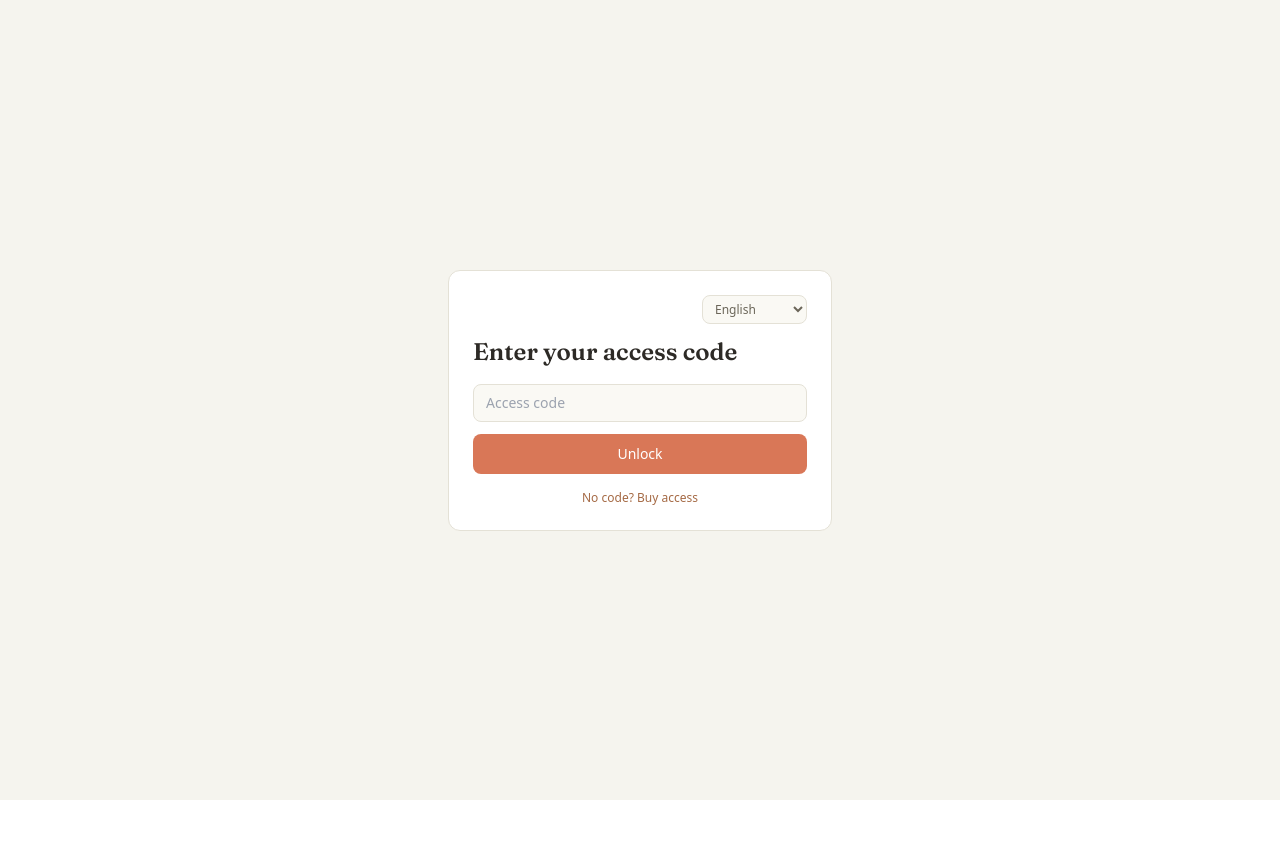
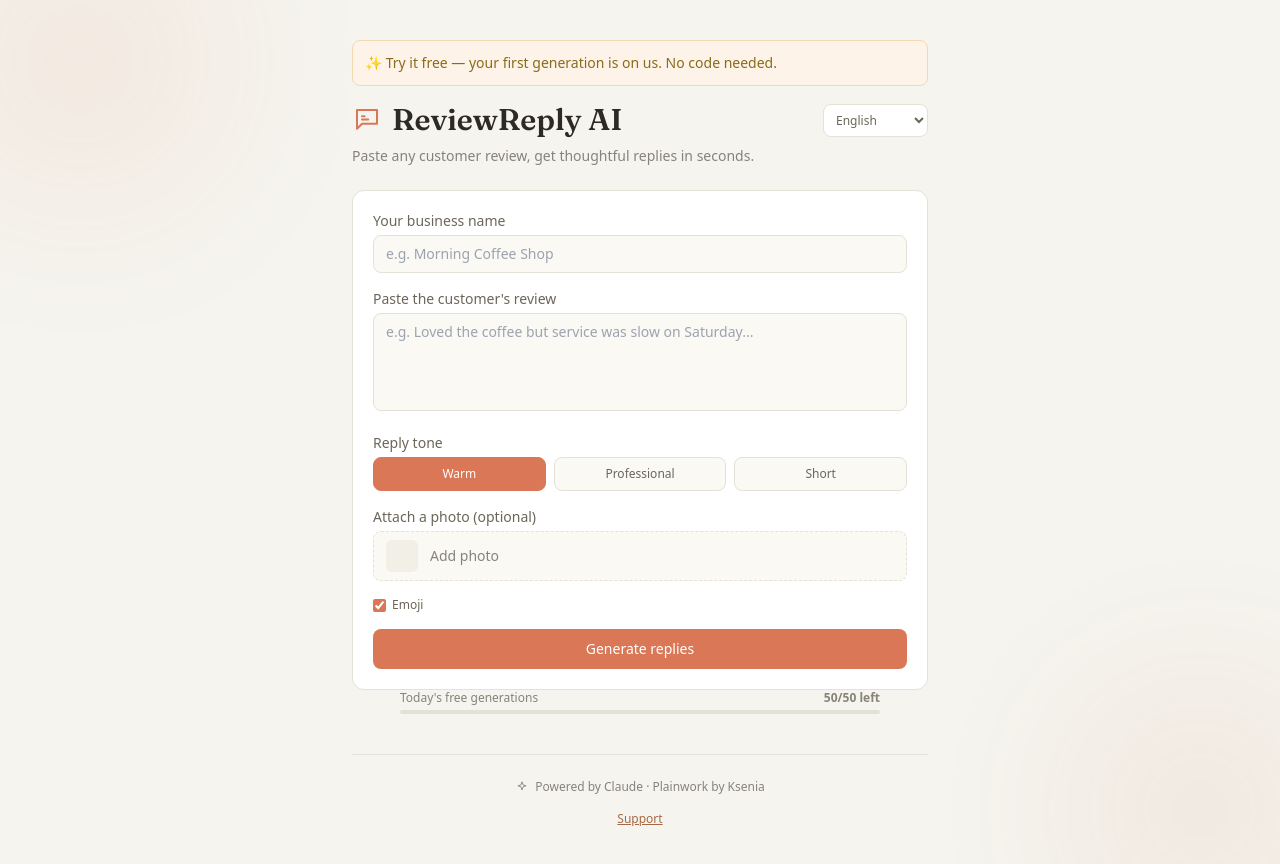
Before and after one commit to kssw117-sudo/reviewreply-ai, a React (Vite) app: page / in a window 1280 px wide. Shown: the top 864 px of the page. Before the commit the page ends 800 px from the top, so only its background shows below. Built offline with nearby package versions, Linux system fonts and the light colour scheme.

Commit message:
Update App.jsx

```diff
--- a/src/App.jsx
+++ b/src/App.jsx
@@ -1,6 +1,6 @@
 import React, { useState } from 'react';
 
-const FREE_TRIAL_LIMIT = 0;
+const FREE_TRIAL_LIMIT = 1;
 const DAILY_GEN_LIMIT = 50;
 const DAILY_GEN_KEY = 'rr_daily_gens';
 
@@ -366,57 +366,6 @@
 
   const bodyFont = currentLang.rtl ? "'Cairo', sans-serif" : 'inherit';
 
-  if (!unlocked && trialCount >= FREE_TRIAL_LIMIT) {
-    return (
-      <div className="min-h-screen flex items-center justify-center px-4" dir={currentLang.rtl ? 'rtl' : 'ltr'} style={{ background: '#F5F4EE', fontFamily: bodyFont }}>
-        <style>{`@import url('https://fonts.googleapis.com/css2?family=Fraunces:opsz,wght@9..144,600&family=Cairo:wght@400;700&display=swap');`}</style>
-        <div className="w-full max-w-sm rounded-xl p-6" style={{ background: '#FFFFFF', border: '1px solid #E4E1D6' }}>
-          <div className="flex justify-end mb-3">
-            <select
-              value={language}
-              onChange={(e) => setLanguage(e.target.value)}
-              className="text-xs rounded-lg px-2 py-1 focus:outline-none"
-              style={{ background: '#FAF9F4', border: '1px solid #E4E1D6', color: '#6B6659' }}
-            >
-              {languages.map(l => (
-                <option key={l.code} value={l.code}>{l.label}</option>
-              ))}
-            </select>
-          </div>
-          <h1
-            className="text-2xl mb-4"
-            style={{ fontFamily: currentLang.rtl ? "'Cairo', sans-serif" : "'Fraunces', serif", fontWeight: 600, color: '#2D2A26' }}
-          >
-            {t.licenseGateTitle}
-          </h1>
-          <input
-            type="text"
-            value={licenseCode}
-            onChange={(e) => setLicenseCode(e.target.value)}
-            placeholder={t.licensePh}
-            className="w-full rounded-lg px-3 py-2 text-sm mb-3 focus:outline-none"
-            style={{ background: '#FAF9F4', border: '1px solid #E4E1D6', color: '#2D2A26' }}
-          />
-          {licenseError && <p className="text-sm mb-3" style={{ color: '#B34B3C' }}>{licenseError}</p>}
-          <button
-            onClick={handleUnlock}
-            className="w-full font-medium py-2.5 rounded-lg text-sm"
-            style={{ background: '#D97757', color: '#FFFFFF' }}
-          >
-            {t.unlockBtn}
-          </button>
-          <a
-            href="/buy.html"
-            className="block text-center text-xs mt-4"
-            style={{ color: '#A56A45' }}
-          >
-            {t.noCodeText}
-          </a>
-        </div>
-      </div>
-    );
-  }
-
   return (
     <div className="min-h-screen py-10 px-4 relative overflow-hidden" dir={currentLang.rtl ? 'rtl' : 'ltr'} style={{ background: '#F5F4EE', fontFamily: bodyFont }}>
       <style>{`@import url('https://fonts.googleapis.com/css2?family=Fraunces:opsz,wght@9..144,600&family=Cairo:wght@400;700&display=swap');`}</style>
@@ -425,6 +374,37 @@
       <div className="absolute rounded-full pointer-events-none" style={{ width: 240, height: 240, background: '#BD5D3A', filter: 'blur(90px)', opacity: 0.10, bottom: -60, right: -40 }} />
 
       <div className="max-w-xl mx-auto relative">
+        {!unlocked && (
+          <div className="rounded-lg p-3 mb-4" style={{ background: trialCount >= FREE_TRIAL_LIMIT ? '#FDECEC' : '#FDF3E8', border: `1px solid ${trialCount >= FREE_TRIAL_LIMIT ? '#F3C4C4' : '#F2D9B0'}` }}>
+            {trialCount >= FREE_TRIAL_LIMIT ? (
+              <>
+                <p className="text-sm" style={{ color: '#B34B3C', margin: 0, fontWeight: 600 }}>Free preview used</p>
+                <div className="flex gap-2 mt-2">
+                  <input
+                    type="text"
+                    value={licenseCode}
+                    onChange={(e) => setLicenseCode(e.target.value)}
+                    placeholder={t.licensePh}
+                    className="flex-1 rounded-lg px-3 py-2 text-sm focus:outline-none"
+                    style={{ background: '#FFFFFF', border: '1px solid #E4E1D6', color: '#2D2A26' }}
+                  />
+                  <button
+                    onClick={handleUnlock}
+                    className="font-medium px-4 rounded-lg text-sm"
+                    style={{ background: '#D97757', color: '#FFFFFF' }}
+                  >
+                    {t.unlockBtn}
+                  </button>
+                </div>
+                {licenseError && <p className="text-sm mt-2" style={{ color: '#B34B3C' }}>{licenseError}</p>}
+                <a href="/buy.html" className="block text-xs mt-2" style={{ color: '#A56A45' }}>{t.noCodeText}</a>
+              </>
+            ) : (
+              <p className="text-sm" style={{ color: '#8A6B1A', margin: 0 }}>✨ Try it free — your first generation is on us. No code needed.</p>
+            )}
+          </div>
+        )}
+
         <div className="flex items-center justify-between mb-2">
           <div className="flex items-center gap-2.5">
             <svg width="30" height="30" viewBox="0 0 24 24" fill="none">
```
